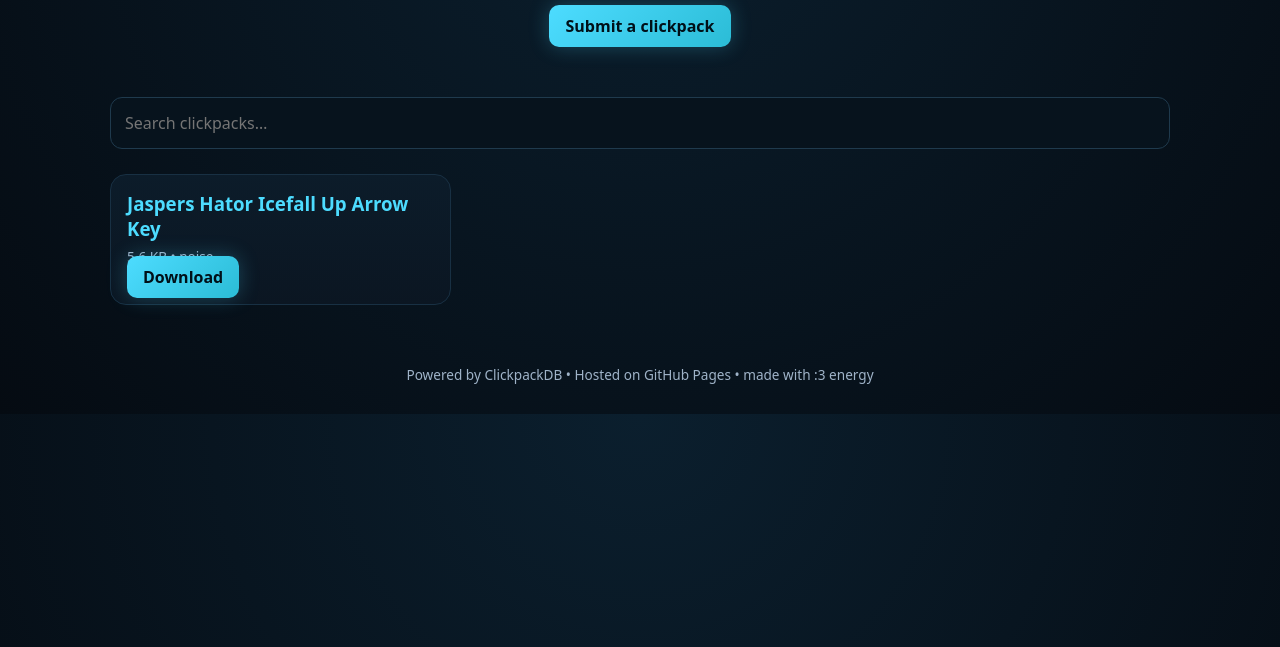
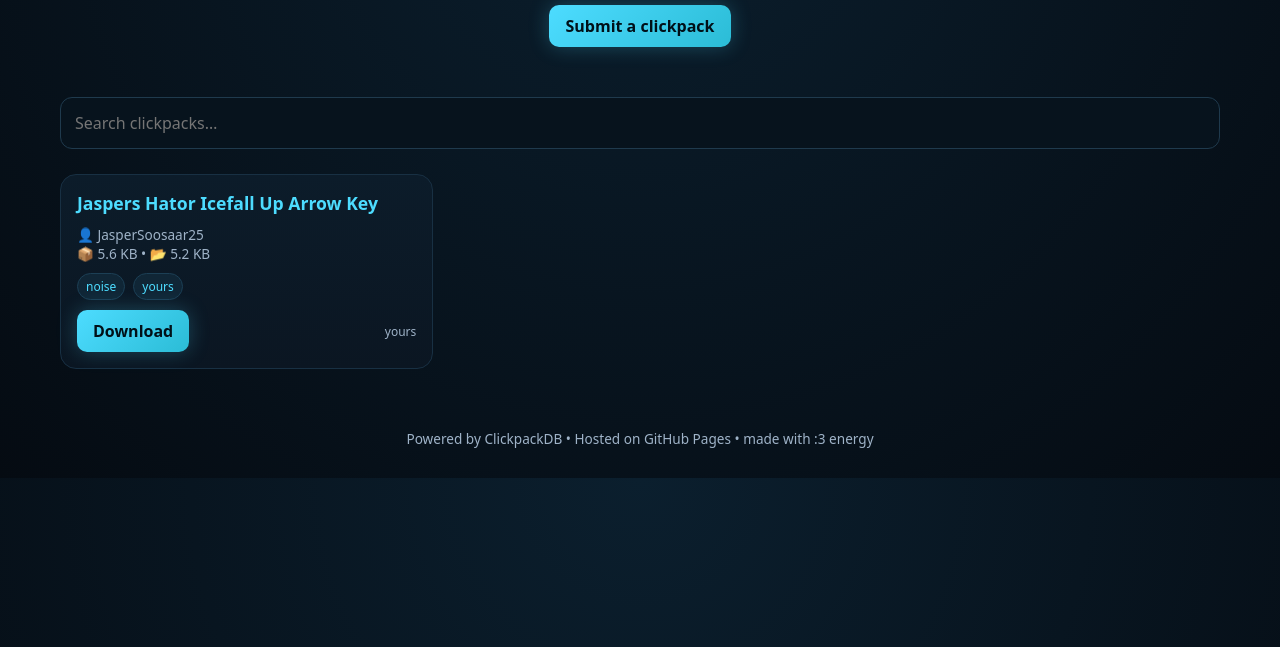
Before and after one commit to JasperSoosaar25/clickpackdb-web, a plain HTML site: page index.html in a window 1280 px wide. Shown: the part 153-800 px from the top of the page. Drawn offline with Linux system fonts and the light colour scheme; no server answers.

Commit message:
Update index.html

```diff
--- a/index.html
+++ b/index.html
@@ -66,7 +66,7 @@ a.btn:hover {
 
 main {
   padding: 30px 20px 60px;
-  max-width: 1100px;
+  max-width: 1200px;
   margin: auto;
 }
 
@@ -83,8 +83,8 @@ main {
 
 .grid {
   display: grid;
-  grid-template-columns: repeat(auto-fill, minmax(260px, 1fr));
-  gap: 18px;
+  grid-template-columns: repeat(auto-fill, minmax(320px, 1fr));
+  gap: 20px;
 }
 
 .card {
@@ -92,15 +92,48 @@ main {
   border-radius: 16px;
   padding: 16px;
   border: 1px solid #183043;
+  display: flex;
+  flex-direction: column;
+  gap: 10px;
 }
 
 .card h3 {
-  margin: 0 0 6px;
+  margin: 0;
   color: var(--cyan);
+  font-size: 1.1rem;
 }
 
 .meta {
   font-size: .85rem;
+  color: var(--muted);
+  line-height: 1.4;
+}
+
+.tags {
+  display: flex;
+  gap: 8px;
+  flex-wrap: wrap;
+}
+
+.tag {
+  font-size: .75rem;
+  padding: 4px 8px;
+  border-radius: 999px;
+  background: #102636;
+  color: var(--cyan);
+  border: 1px solid #1c3f55;
+}
+
+.footer-row {
+  margin-top: auto;
+  display: flex;
+  justify-content: space-between;
+  align-items: center;
+  gap: 10px;
+}
+
+.source {
+  font-size: .75rem;
   color: var(--muted);
 }
 
@@ -140,33 +173,74 @@ footer {
 </footer>
 
 <script>
-const DB_URL =
-  "https://raw.githubusercontent.com/JasperSoosaar25/clickpackdb-web/main/db.json";
+const SOURCES = [
+  {
+    name: "official",
+    url: "https://raw.githubusercontent.com/zeozeozeo/clickpack-db/main/db.json"
+  },
+  {
+    name: "yours",
+    url: "https://raw.githubusercontent.com/JasperSoosaar25/clickpackdb-web/main/db.json"
+  }
+];
 
 const grid = document.getElementById("grid");
 const search = document.getElementById("search");
+
 let all = [];
 
-fetch(DB_URL)
-  .then(r => r.json())
-  .then(data => {
-    all = Object.entries(data.clickpacks || {});
-    render(all);
-  });
+Promise.all(
+  SOURCES.map(s =>
+    fetch(s.url)
+      .then(r => r.json())
+      .then(d => ({ source: s.name, data: d.clickpacks || {} }))
+      .catch(() => ({ source: s.name, data: {} }))
+  )
+).then(results => {
+  const merged = {};
+
+  for (const { source, data } of results) {
+    for (const [name, cp] of Object.entries(data)) {
+      merged[name] = { ...cp, source };
+    }
+  }
+
+  all = Object.entries(merged);
+  render(all);
+});
 
 function render(list) {
   grid.innerHTML = "";
+
   for (const [name, cp] of list) {
-    const div = document.createElement("div");
-    div.className = "card";
-    div.innerHTML = `
+    const sizeKB = cp.size ? (cp.size / 1024).toFixed(1) : "?";
+    const unpackKB = cp.uncompressed_size
+      ? (cp.uncompressed_size / 1024).toFixed(1)
+      : "?";
+
+    const card = document.createElement("div");
+    card.className = "card";
+
+    card.innerHTML = `
       <h3>${name}</h3>
+
       <div class="meta">
-        ${(cp.size / 1024).toFixed(1)} KB • ${cp.has_noise ? "noise" : "no noise"}
+        👤 ${cp.author || "Unknown"}<br>
+        📦 ${sizeKB} KB • 📂 ${unpackKB} KB
       </div>
-      <a class="btn" href="${cp.url}" target="_blank">Download</a>
+
+      <div class="tags">
+        <span class="tag">${cp.has_noise ? "noise" : "no noise"}</span>
+        <span class="tag">${cp.source}</span>
+      </div>
+
+      <div class="footer-row">
+        <a class="btn" href="${cp.url}" target="_blank">Download</a>
+        <span class="source">${cp.source}</span>
+      </div>
     `;
-    grid.appendChild(div);
+
+    grid.appendChild(card);
   }
 }
 
```
